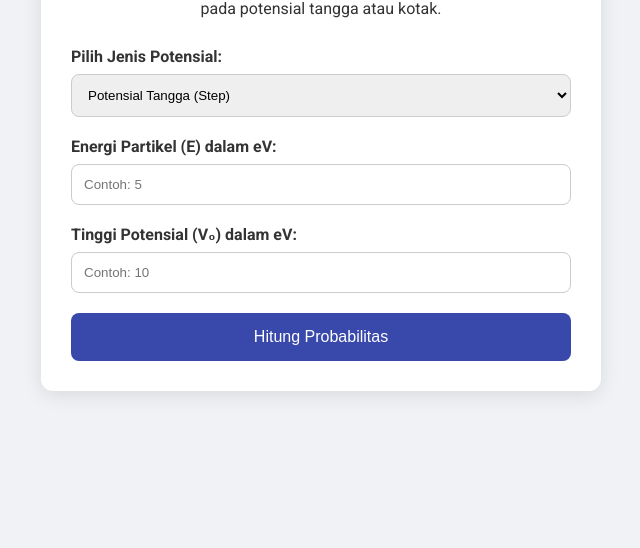
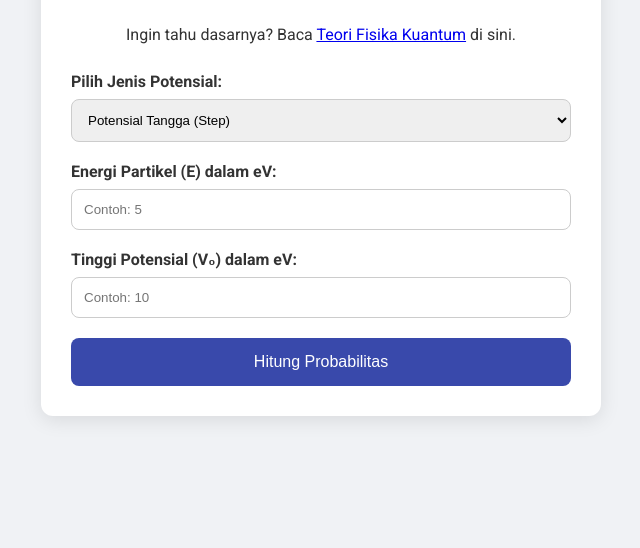
Before and after one commit to Banar-boop/Kalkulator-Kuantum, a plain HTML site: page index.html in a window 1280 px wide. Shown: the part 292-840 px from the top of the page, without its empty margins (319-959 px from the left). Drawn offline with Linux system fonts and the light colour scheme.

Commit message:
Add theory link to quantum calculator
Added a link to the quantum physics theory page.

```diff
--- a/index.html
+++ b/index.html
@@ -10,7 +10,7 @@
     <div class="container">
         <h1>Kalkulator Partikel Kuantum ⚛️</h1>
         <p>Hitung probabilitas partikel direfleksikan (R) dan ditransmisikan (T) pada potensial tangga atau kotak.</p>
-
+        <p class="teori-link">Ingin tahu dasarnya? Baca <a href="teori.html">Teori Fisika Kuantum</a> di sini.</p>
         <form id="calculatorForm">
             <div class="form-group">
                 <label for="potentialType">Pilih Jenis Potensial:</label>
@@ -48,4 +48,5 @@
 
     <script src="script.js"></script>
 </body>
+
 </html>
```
